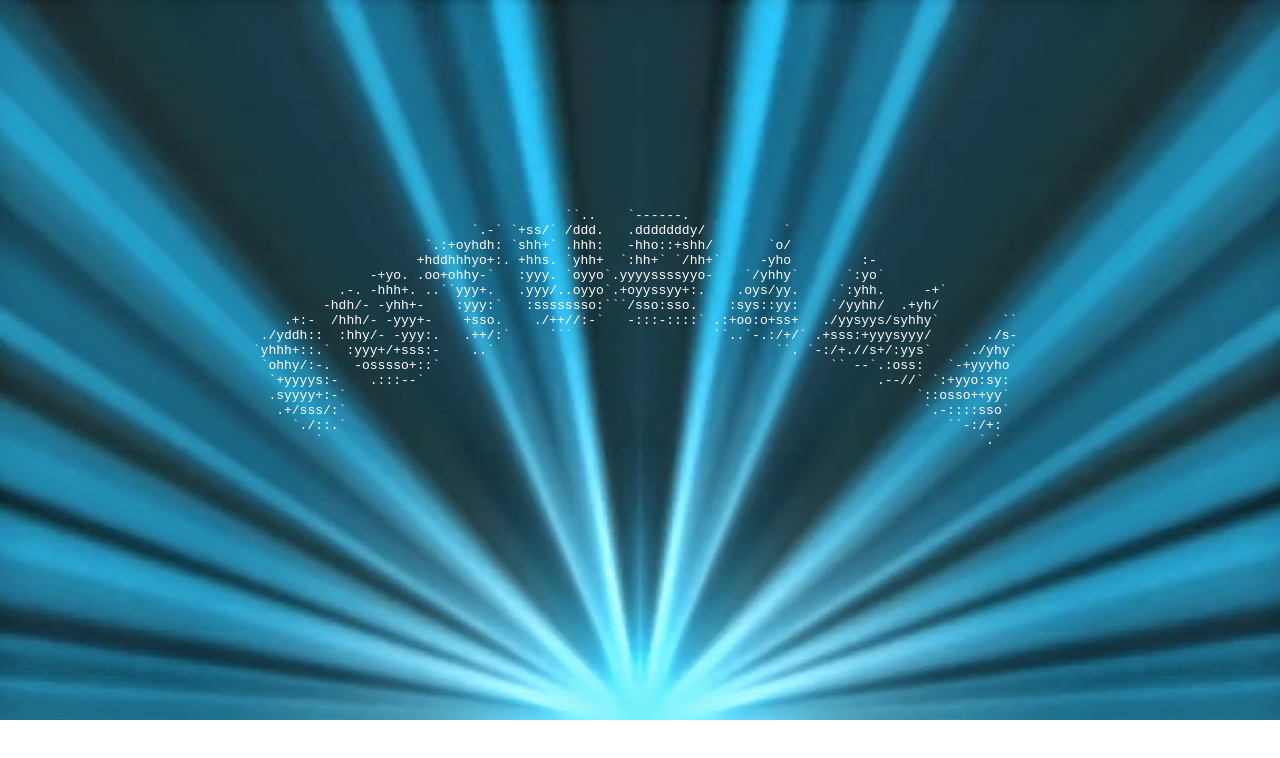
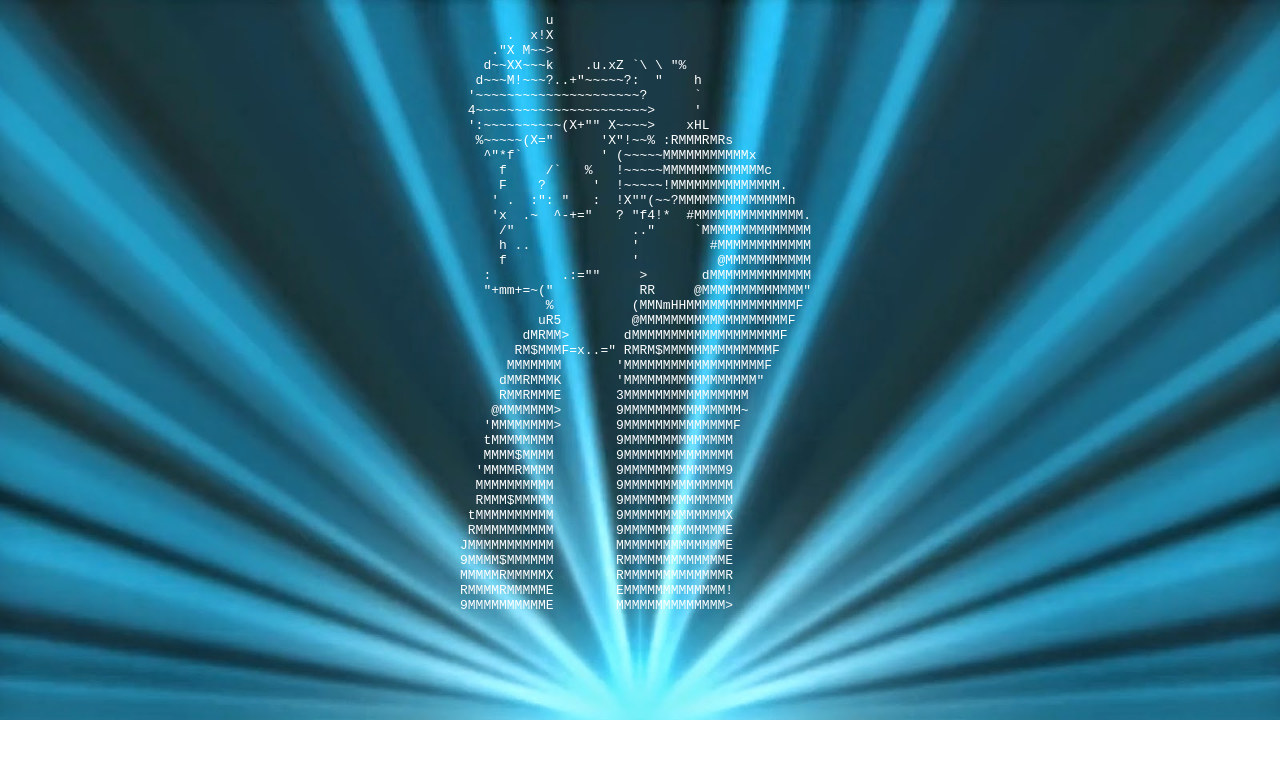
Before and after one commit to prakash118/git-branching-futurama, a website: page src/index.html in a window 1280 px wide. Drawn offline with Linux system fonts and the light colour scheme.

Commit message:
added fry

````diff
--- a/src/index.html
+++ b/src/index.html
@@ -13,7 +13,7 @@
         background-size: 100%;
       }
       .wrapper{
-        width: 790px;
+        width: 360px;
         margin: 0 auto;
       }
       pre {
@@ -25,36 +25,46 @@
     <div class="wrapper">
 
     <pre>
-
-
-
-
-
-
-
-
-
-
-
-
-
-                                         ``..    `------.
-                             `.-` `+ss/` /ddd.   .dddddddy/          `
-                       `.:+oyhdh: `shh+` .hhh:   -hho::+shh/       `o/
-                      +hddhhhyo+:. +hhs. `yhh+  `:hh+` `/hh+`     -yho         :-
-                -+yo. .oo+ohhy-`   :yyy. `oyyo`.yyyyssssyyo-    `/yhhy`      `:yo`
-            .-. -hhh+. ..``yyy+.   .yyy/..oyyo`.+oyyssyy+:.    .oys/yy.     `:yhh.     -+`
-          -hdh/- -yhh+-    :yyy:`   :ssssssso:```/sso:sso.    :sys::yy:    `/yyhh/  .+yh/
-     .+:-  /hhh/- -yyy+-    +sso.    ./++//:-`   -:::-::::` .:+oo:o+ss+   ./yysyys/syhhy`        ``
-  ./yddh::  :hhy/- -yyy:.   .++/:`     ```                  ``..`-.:/+/` .+sss:+yyysyyy/       ./s-
- `yhhh+::.`  :yyy+/+sss:-    ..`                                    ``. `-:/+.//s+/:yys`    `./yhy`
-  `ohhy/:-.   -osssso+::`                                                  `` --`.:oss:   `-+yyyho
-   `+yyyys:-    .:::--`                                                          .--//` `:+yyo:sy:
-   .syyyy+:-`                                                                         `::osso++yy`
-    .+/sss/:`                                                                          `.-::::sso`
-      `./::.`                                                                             ``-:/+:
-         `                                                                                    `.`
-
+           u
+      .  x!X
+    ."X M~~>
+   d~~XX~~~k    .u.xZ `\ \ "%
+  d~~~M!~~~?..+"~~~~~?:  "    h
+ '~~~~~~~~~~~~~~~~~~~~~?      `
+ 4~~~~~~~~~~~~~~~~~~~~~~>     '
+ ':~~~~~~~~~~(X+"" X~~~~>    xHL
+  %~~~~~(X="      'X"!~~% :RMMMRMRs
+   ^"*f`          ' (~~~~~MMMMMMMMMMMx
+     f     /`   %   !~~~~~MMMMMMMMMMMMMc
+     F    ?      '  !~~~~~!MMMMMMMMMMMMMM.
+    ' .  :": "   :  !X""(~~?MMMMMMMMMMMMMMh
+    'x  .~  ^-+="   ? "f4!*  #MMMMMMMMMMMMMM.
+     /"               .."     `MMMMMMMMMMMMMM
+     h ..             '         #MMMMMMMMMMMM
+     f                '          @MMMMMMMMMMM
+   :         .:=""     >       dMMMMMMMMMMMMM
+   "+mm+=~("           RR     @MMMMMMMMMMMMM"
+           %          (MMNmHHMMMMMMMMMMMMMMF
+          uR5         @MMMMMMMMMMMMMMMMMMMF
+        dMRMM>       dMMMMMMMMMMMMMMMMMMMF
+       RM$MMMF=x..=" RMRM$MMMMMMMMMMMMMMF
+      MMMMMMM       'MMMMMMMMMMMMMMMMMMF
+     dMMRMMMK       'MMMMMMMMMMMMMMMMM"
+     RMMRMMME       3MMMMMMMMMMMMMMMM
+    @MMMMMMM>       9MMMMMMMMMMMMMMM~
+   'MMMMMMMM>       9MMMMMMMMMMMMMMF
+   tMMMMMMMM        9MMMMMMMMMMMMMM
+   MMMM$MMMM        9MMMMMMMMMMMMMM
+  'MMMMRMMMM        9MMMMMMMMMMMMM9
+  MMMMMMMMMM        9MMMMMMMMMMMMMM
+  RMMM$MMMMM        9MMMMMMMMMMMMMM
+ tMMMMMMMMMM        9MMMMMMMMMMMMMX
+ RMMMMMMMMMM        9MMMMMMMMMMMMME
+JMMMMMMMMMMM        MMMMMMMMMMMMMME
+9MMMM$MMMMMM        RMMMMMMMMMMMMME
+MMMMMRMMMMMX        RMMMMMMMMMMMMMR
+RMMMMRMMMMME        EMMMMMMMMMMMMM!
+9MMMMMMMMMME        MMMMMMMMMMMMMM>
 
     </pre>
 
````
